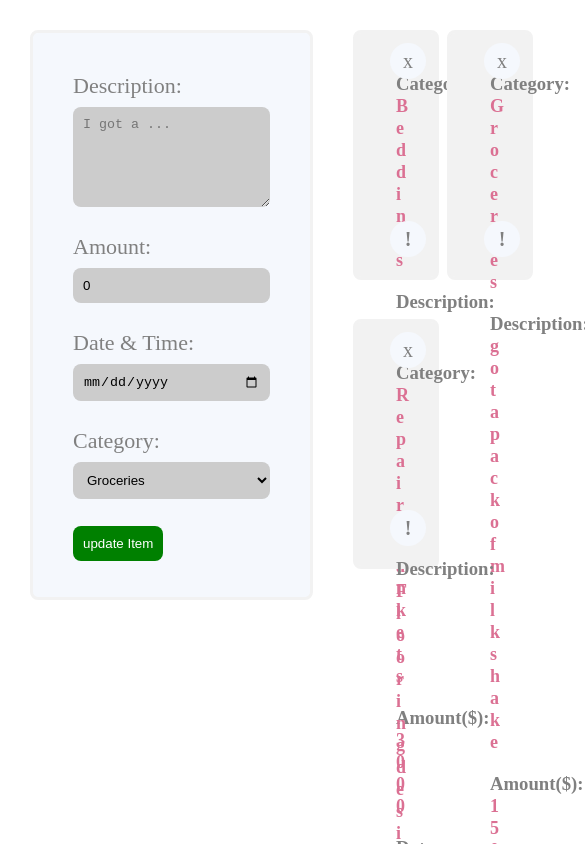
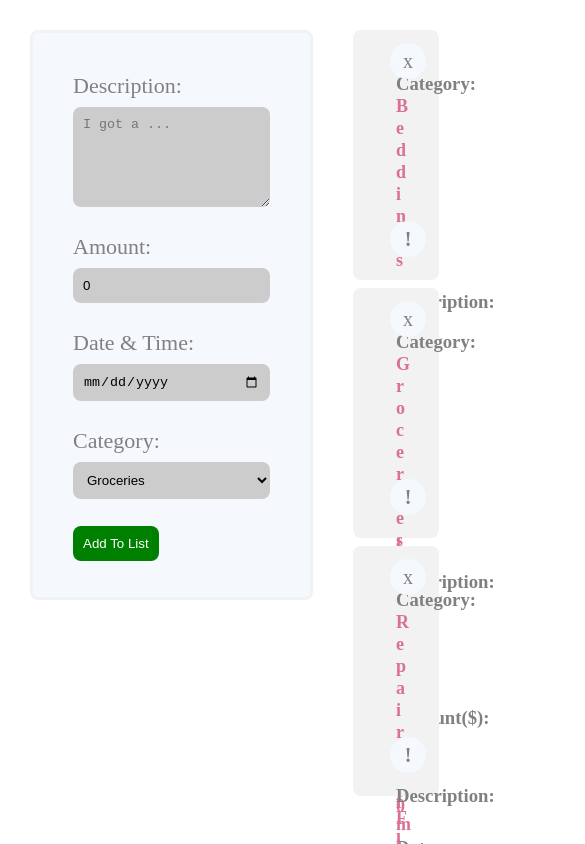
Before and after one commit to Princess-Morris/budget-track, a React (Create React App) app: page / in a window 390 px wide. Shown: the top 844 px of the page, 585 px wide, since content can reach past the window. Built offline with nearby package versions, Linux system fonts and the light colour scheme.

Commit message:
Style: included a different bg color for updating item added id as a prop to dynamically render two different text to update and to add to list if not already existing

```diff
--- a/src/components/budget/BudgetLists.tsx
+++ b/src/components/budget/BudgetLists.tsx
@@ -19,7 +19,7 @@ export default function BudgetList() {
             category: "Beddings",
             description: "got 3 heavy blankets",
             amount: 3000,
-            dateTime: "2025-11-03",
+            dateTime: "2025-11-03"
         },
 
         {
@@ -49,6 +49,8 @@ export default function BudgetList() {
         dateTime: ""
     })
 
+    const [changeColor, setChangeColor] = useState<string | undefined>(undefined);
+
 
     const handleChange = (e: React.ChangeEvent<HTMLInputElement | HTMLSelectElement | HTMLTextAreaElement>) => {
         setFormData((prev) => ({
@@ -58,11 +60,15 @@ export default function BudgetList() {
     }
 
     const handleSubmit = (e: any) => {
-        // console.log("adding")
         e.preventDefault()
-        if (formData.id){
+
+        if (formData.description === "" && formData.amount === 0) return
+
+        if (formData.id) {
             setAllList(prev => prev.map((item) => item.id === formData.id ? formData : item))
-            console.log(formData.id)
+            // console.log(formData.id)
+            setChangeColor(undefined)
+
         } else {
             const newItem = {
                 ...formData,
@@ -86,15 +92,16 @@ export default function BudgetList() {
         // console.log("I have deleted this post")
     }
 
-    const handleEdit = (list: any) => {
-        // console.log("About to update an item")
+    const handleEdit = (list: listProps, id: string | undefined) => {
         setFormData(list)
+        setChangeColor(id)
     }
 
     return (
         <div className="form-and-list">
             <div className="form-wrapper">
                 <CreateList
+                    id={formData.id}
                     category={formData.category}
                     description={formData.description}
                     amount={formData.amount}
@@ -106,7 +113,7 @@ export default function BudgetList() {
 
             <div className="list-wrapper">
                 {allList.map((list, key) => (
-                    <div className="list" key={key}>
+                    <div className={`list ${changeColor === list.id && "update-item"}`} key={key}>
                         <h3>Category: <span className="text">{list.category} </span> </h3>
                         <h3>Description: <span className="text">{list.description} </span> </h3>
                         <h3>Amount($): <span className="text">{list.amount} </span> </h3>
@@ -117,7 +124,7 @@ export default function BudgetList() {
                             x
                         </div>
                         <div
-                        onClick={() => handleEdit(list)}
+                            onClick={() => handleEdit(list, list.id)}
                             className="edit-wrapper"
                         >
                             !
--- a/src/components/budget/budget-list.css
+++ b/src/components/budget/budget-list.css
@@ -11,10 +11,22 @@
 
 .list-wrapper{
   display: flex;
+  flex-direction: row;
   flex-wrap: wrap;
   width: 100%;
   gap: 8px;
 
+}
+
+@media screen and (max-width: 768px) {
+  .list-wrapper{
+    flex-direction: column;
+  }
+
+  .list{
+    width: 100%;
+    max-width: 400px;
+  }
 }
 
 .list{
@@ -27,6 +39,11 @@
     width: 40%;
     max-height: 250px;
     position: relative;
+}
+
+.update-item{
+  background-color: #ccc;
+  /* color: #fff; */
 }
 
 h3{
--- a/src/components/form/CreateList.tsx
+++ b/src/components/form/CreateList.tsx
@@ -1,6 +1,7 @@
 import "./create-list.css"
 
 interface formProps {
+    id: string;
     category: string;
     description: string;
     amount: number;
@@ -9,7 +10,7 @@ interface formProps {
     handleSubmit: (e: React.FormEvent) => void
 }
 
-export default function CreateList({ category, description, amount, dateTime, handleChange, handleSubmit }: formProps) {
+export default function CreateList({ id, category, description, amount, dateTime, handleChange, handleSubmit }: formProps) {
 
 
     return (
@@ -71,7 +72,7 @@ export default function CreateList({ category, description, amount, dateTime, ha
             </div>
 
 
-            <button type="submit">{category ? "update Item" : "Add To List"}</button>
+            <button type="submit">{id ? "update Item" : "Add To List"}</button>
 
         </form>
     )
```
